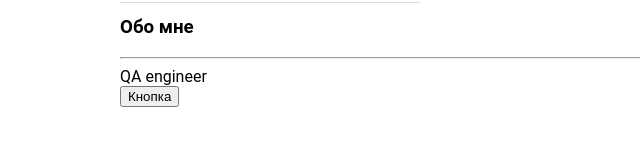
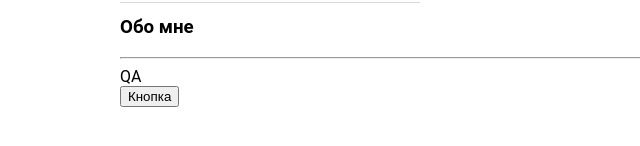
Before and after one commit to Eugene-Beskrovny-QA/-HTML-CSS, a plain HTML site: page index.html in a window 1280 px wide. Shown: the part 520-666 px from the top of the page, 0-640 px from the left. Drawn offline with Linux system fonts and the light colour scheme.

Commit message:
Изменил обо мне

```diff
--- a/index.html
+++ b/index.html
@@ -27,7 +27,7 @@
 			<h3>Обо мне</h3>
 
 			<div>
-				<hr>QA engineer</hr>
+				<hr>QA</hr>
 			</div>
 
 				<button type="button">Кнопка</button>
```
